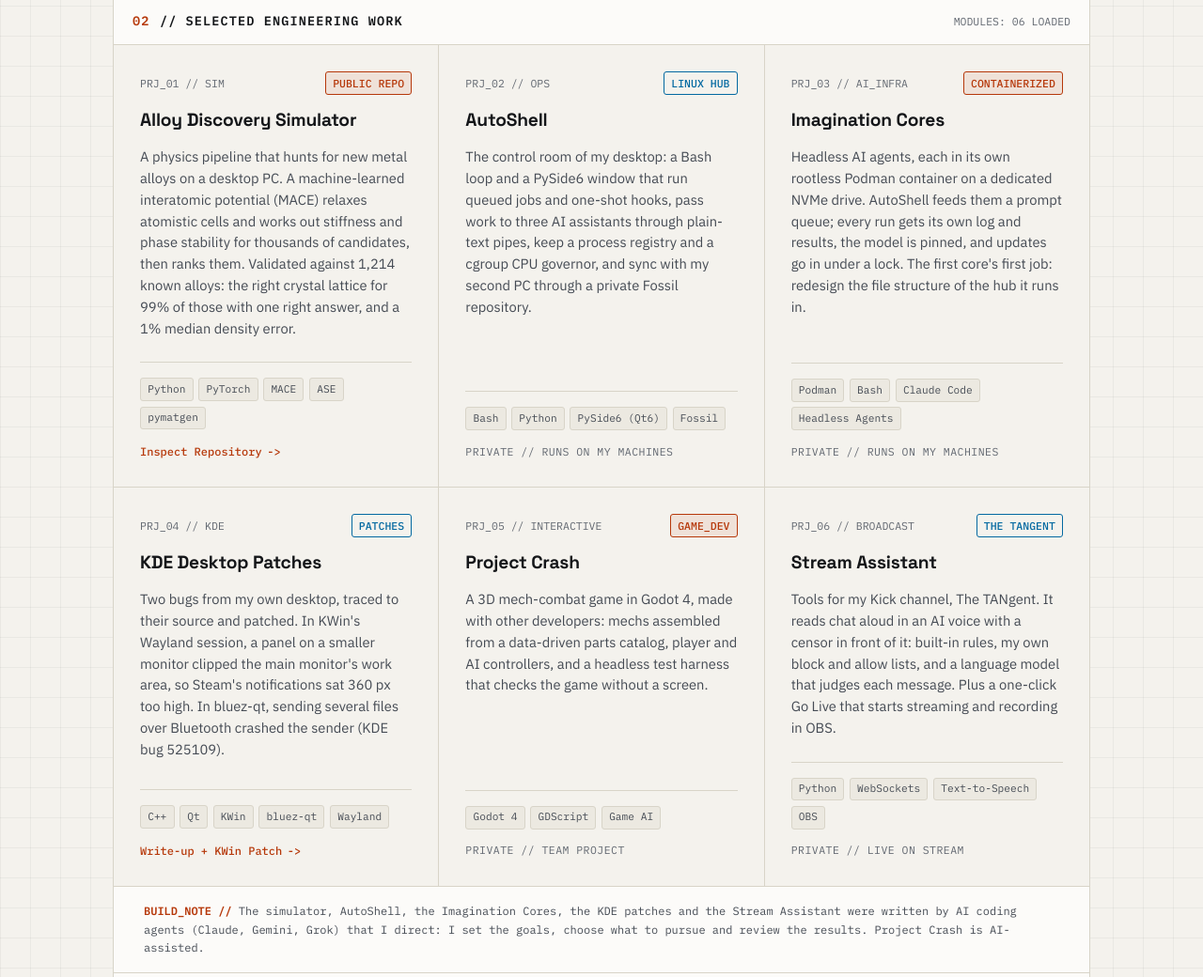
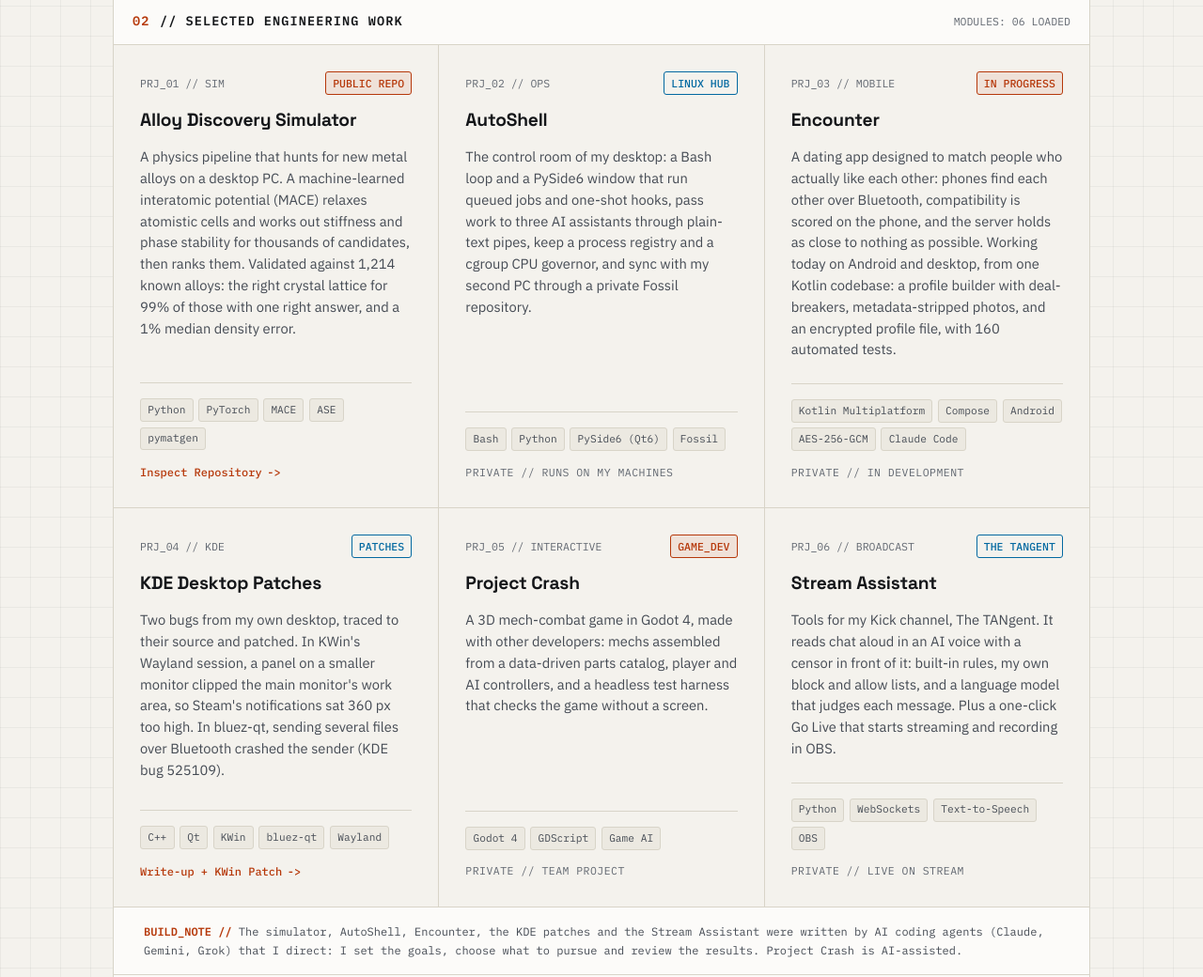
Before and after one commit to tannerkostuch/kostuch.dev, a plain HTML site: page index.html in a window 1280 px wide. Shown: the part 794-1834 px from the top of the page at 94% size. Drawn offline with Linux system fonts and the light colour scheme.

Commit message:
kostuch.dev: the site (2026-10-28 20:02)

```diff
--- a/index.html
+++ b/index.html
@@ -1037,28 +1037,30 @@
             </div>
           </article>
 
-          <!-- Card 3: Imagination Cores -->
+          <!-- Card 3: Encounter (the dating app; "Encounter" is its working title) — replaced the Imagination Cores card 2026-10-28 -->
           <article class="project-card">
             <div class="card-top">
               <div class="card-meta">
-                <span class="card-id">PRJ_03 // AI_INFRA</span>
-                <span class="card-badge">CONTAINERIZED</span>
+                <span class="card-id">PRJ_03 // MOBILE</span>
+                <span class="card-badge">IN PROGRESS</span>
               </div>
-              <h3 class="card-title">Imagination Cores</h3>
+              <h3 class="card-title">Encounter</h3>
               <p class="card-desc">
-                Headless AI agents, each in its own rootless Podman container on a dedicated NVMe drive. AutoShell feeds
-                them a prompt queue; every run gets its own log and results, the model is pinned, and updates go in
-                under a lock. The first core's first job: redesign the file structure of the hub it runs in.
+                A dating app designed to match people who actually like each other: phones find each other over
+                Bluetooth, compatibility is scored on the phone, and the server holds as close to nothing as possible.
+                Working today on Android and desktop, from one Kotlin codebase: a profile builder with deal-breakers,
+                metadata-stripped photos, and an encrypted profile file, with 160 automated tests.
               </p>
             </div>
             <div class="card-bottom">
               <ul class="tag-list">
-                <li>Podman</li>
-                <li>Bash</li>
+                <li>Kotlin Multiplatform</li>
+                <li>Compose</li>
+                <li>Android</li>
+                <li>AES-256-GCM</li>
                 <li>Claude Code</li>
-                <li>Headless Agents</li>
               </ul>
-              <span class="card-note">PRIVATE // RUNS ON MY MACHINES</span>
+              <span class="card-note">PRIVATE // IN DEVELOPMENT</span>
             </div>
           </article>
 
@@ -1140,7 +1142,7 @@
         </section>
 
         <p class="build-note">
-          <span class="note-key">BUILD_NOTE //</span> The simulator, AutoShell, the Imagination Cores, the KDE patches and
+          <span class="note-key">BUILD_NOTE //</span> The simulator, AutoShell, Encounter, the KDE patches and
           the Stream Assistant were written by AI coding agents (Claude, Gemini, Grok) that I direct: I set the goals,
           choose what to pursue and review the results. Project Crash is AI-assisted.
         </p>
```
